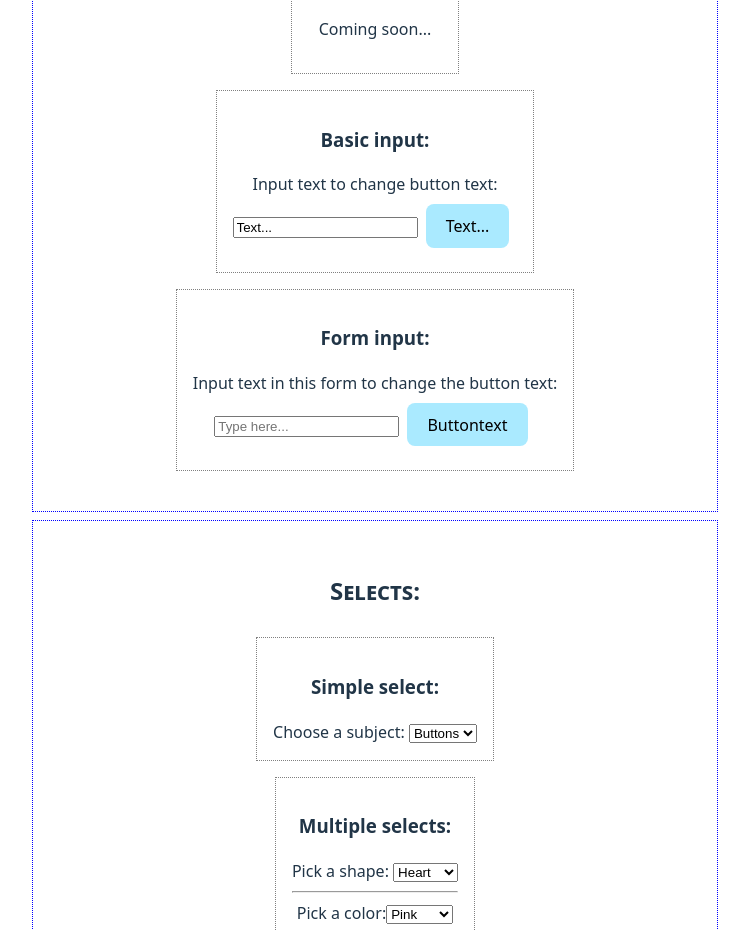
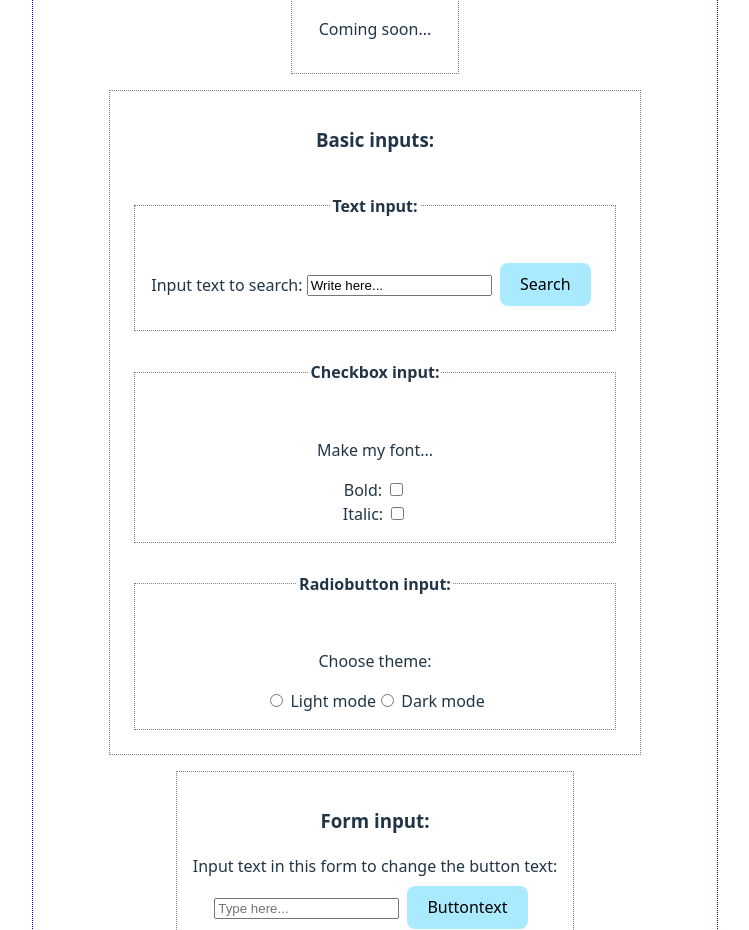
Before and after one commit to Ayngie/bits-n-pieces, a React (Vite) app: page / in a window 1280 px wide. Shown: the part 1480-2410 px from the top of the page, without its empty margins (265-1014 px from the left). Built offline with nearby package versions, Linux system fonts and the light colour scheme.

Commit message:
Feat: added new input types and updated previous text input with more modern html

```diff
--- a/src/components/InputsAndForms/BasicInput.tsx
+++ b/src/components/InputsAndForms/BasicInput.tsx
@@ -2,31 +2,80 @@ import { ChangeEvent, useState } from 'react';
 import ButtonWithProps from '../Buttons/ButtonWithProps';
 
 const BasicInput = () => {
-  const [textInput, setTextInput] = useState<string>('Text...');
+  const [searchText, setSearchText] = useState<string>('Write here...');
 
   const handleChange = (e: ChangeEvent<HTMLInputElement>) => {
-    setTextInput(e.target.value);
+    setSearchText(e.target.value);
   };
 
   return (
     <article className="bordered-section">
-      <h3>Basic input:</h3>
+      <h3>Basic inputs:</h3>
 
-      <div>
+      {/* Text input */}
+      <fieldset className="bordered-section">
+        <legend>
+          <h4>Text input:</h4>
+        </legend>
+        <label htmlFor="searchTextInput">Input text to search:</label>{' '}
+        <input
+          id="searchTextInput"
+          type="text"
+          value={searchText}
+          onChange={handleChange}
+        />
+        <ButtonWithProps buttonText="Search" />
+      </fieldset>
+
+      {/* Checkboxes */}
+      <fieldset className="bordered-section">
+        <legend>
+          <h4>Checkbox input:</h4>
+        </legend>
+
+        <p>Make my font...</p>
+
         <div>
-          <label htmlFor="buttonTextInput">
-            Input text to change button text:
+          <label htmlFor="bold">
+            Bold:{' '}
+            <input
+              id="bold"
+              type="checkbox"
+              name="font"
+              defaultChecked={false}></input>
           </label>
         </div>
-        <input
-          id="buttonTextInput"
-          type="text"
-          value={textInput}
-          onChange={handleChange}
-        />
 
-        <ButtonWithProps buttonText={textInput} />
-      </div>
+        <div>
+          <label htmlFor="italic">
+            Italic:{' '}
+            <input
+              id="italic"
+              type="checkbox"
+              name="font"
+              defaultChecked={false}></input>
+          </label>
+        </div>
+      </fieldset>
+
+      {/* Radiobuttons */}
+      <fieldset className="bordered-section">
+        <legend>
+          <h4>Radiobutton input:</h4>
+        </legend>
+
+        <p>Choose theme: </p>
+        <div>
+          <label htmlFor="light">
+            <input id="light" type="radio" name="theme" value="option1" /> Light
+            mode
+          </label>
+          <label htmlFor="dark">
+            <input id="dark" type="radio" name="theme" value="option2" /> Dark
+            mode
+          </label>
+        </div>
+      </fieldset>
     </article>
   );
 };
```
